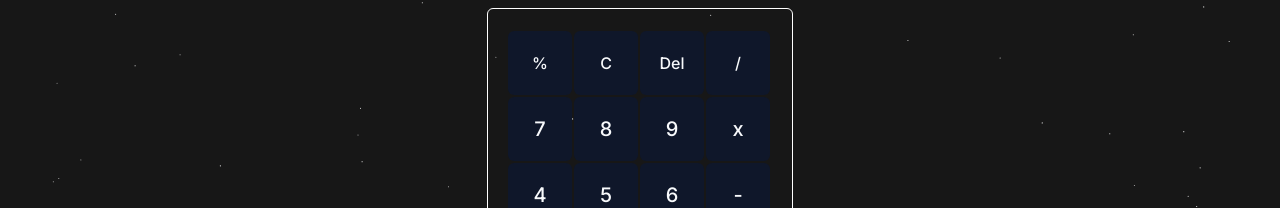
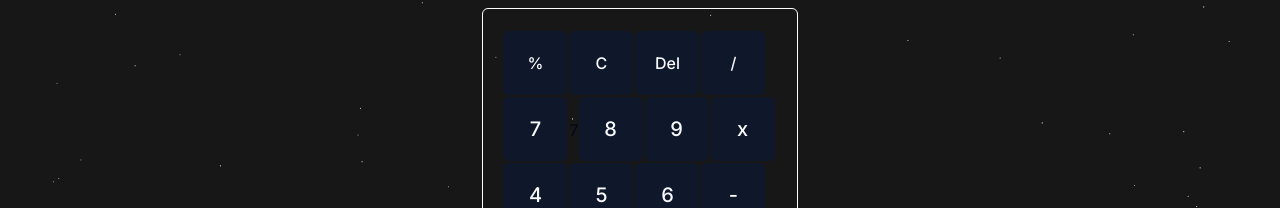
Before and after one commit to clavelian/calculator, a Next.js app in the folder calc/calc/: page / in a window 1280 px wide. Shown: the part 266-474 px from the top of the page. Built offline with nearby package versions, Linux system fonts and the light colour scheme.

Commit message:
identifying the problem

```diff
--- a/calc/calc/components/main.tsx
+++ b/calc/calc/components/main.tsx
@@ -6,6 +6,8 @@ const Calc = () => {
   // Problem: the number value is still under construction, provided with sample function
 
   const [count, setCount] = useState(0);
+  const [value, setValue] = useState("");
+
   const handleAdd = () => setCount(count + 1);
   const handleSub = () => setCount(count - 1);
   const handleMulti = () => setCount(count * 2);
@@ -35,9 +37,18 @@ const Calc = () => {
             </div>
             {/* 789 */}
             <div className="buttonTop">
-              <Button value="7" className="button text-xl">
+              <Button
+                value="7"
+                onClick={(e) => setValue(value + e.target.value)}
+                className="button text-xl"
+              >
                 7
               </Button>
+              <input
+                type="button"
+                value="7"
+                onClick={(e) => setValue(value + e.target.value)}
+              />
               <Button value={8} className="button text-xl ">
                 8
               </Button>
```
